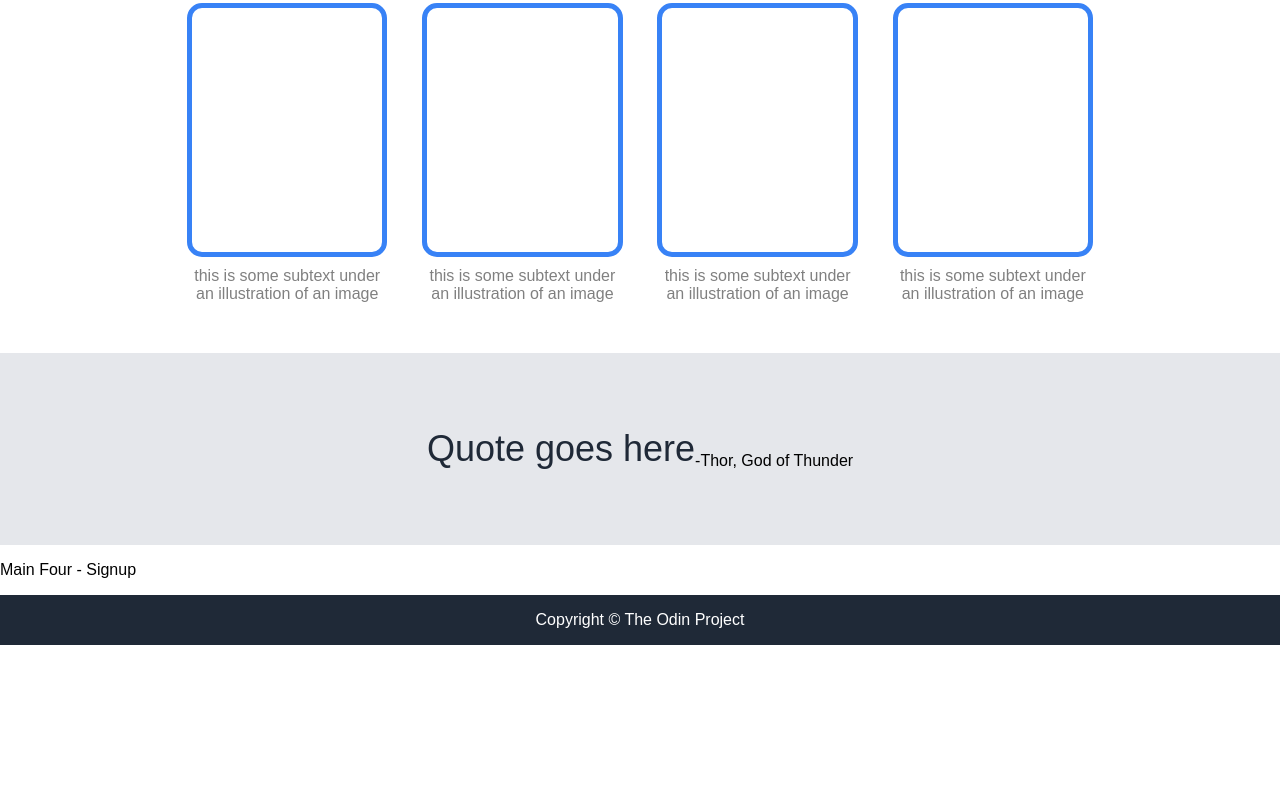
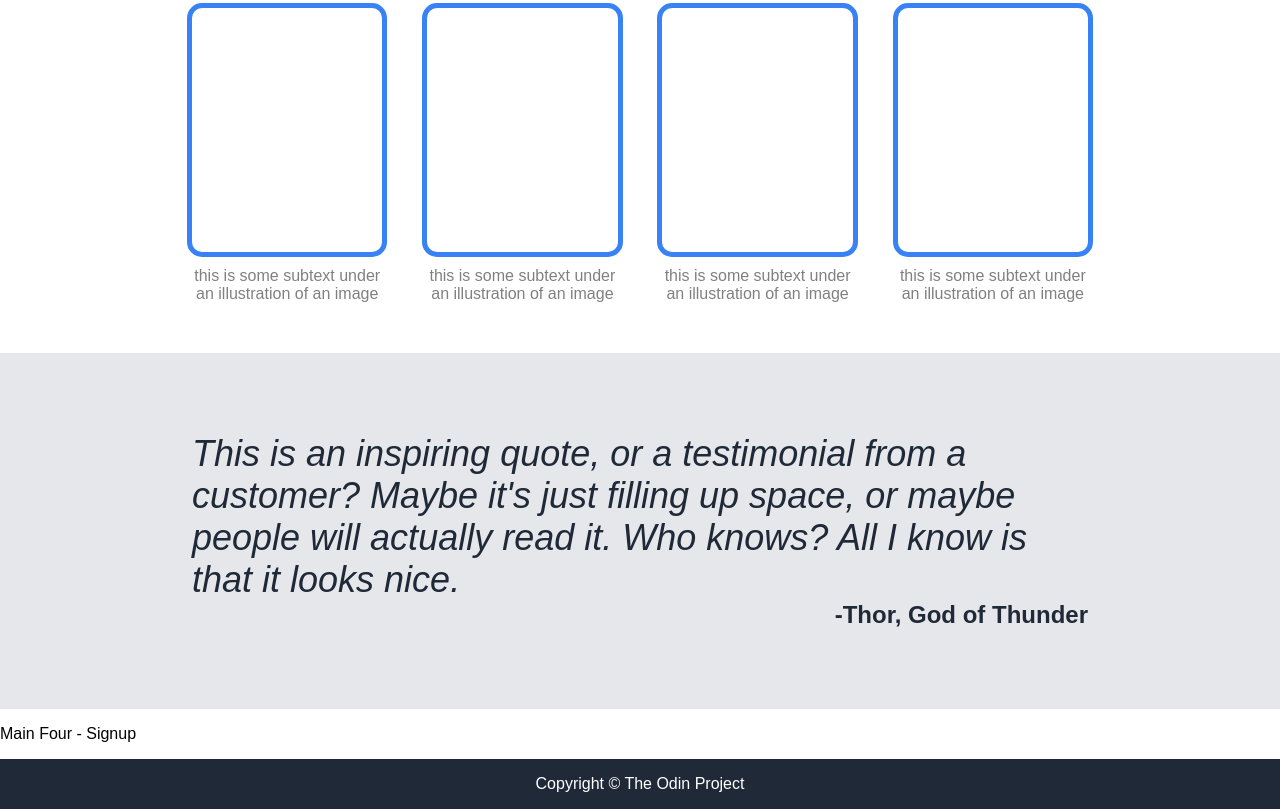
Before and after one commit to estremenyo/landing-page, a plain HTML site: page index.html in a window 1280 px wide. Shown: the part 648-1457 px from the top of the page. Before the commit the page ends 1293 px from the top, so only its background shows below. Drawn offline with Linux system fonts and the light colour scheme.

Commit message:
Finish quote section

```diff
--- a/index.html
+++ b/index.html
@@ -38,7 +38,9 @@
         </div>
     </div>
     <div class="three-container">
-        <div class="three-quote">Quote goes here</div>
+        <div class="three-quote">This is an inspiring quote, or a testimonial from a customer? Maybe it's just filling up space,  or maybe people will
+            actually read it. Who knows? All I know is that it looks nice.
+        </div>
         <div class="three-byline">-Thor, God of Thunder</div>
     </div>
     <div class="four-container">
--- a/styles.css
+++ b/styles.css
@@ -5,6 +5,7 @@ body {
     margin: 0;
     font-family: sans-serif;
 }
+
 
 .one-container {
     display: flex;
@@ -41,7 +42,6 @@ body {
 
 }
 
-
 .hero-container {
     display: flex;
     justify-content: space-around;
@@ -49,13 +49,11 @@ body {
     padding-bottom: 100px;
 }
 
-
 .hero-left-subtext,
 .header-links {
     font-size: 18px;
     color: #e5e7eb;
 }
-
 
 .hero-left {
     display: flex;
@@ -83,6 +81,7 @@ body {
     background-color: grey;
 
 }
+
 
 .two-container {
     display: flex;
@@ -133,17 +132,24 @@ body {
 .three-container {
     background-color: #e5e7eb;
     display: flex;
+    flex-direction: column;
     justify-content: center;
-    padding: 75px 15%;
+    padding: 80px 15%;
+    gap: 0px;
 }
 
 .three-quote {
     color: #1f2937;
     font-size: 36px;
+    font-style: italic;
+    font-weight: light;
 }
 
 .three-byline {
     align-self: flex-end;
+    color: #1f2937;
+    font-weight: bold;
+    font-size: 1.5em;
 }
 
 .footer {
```
